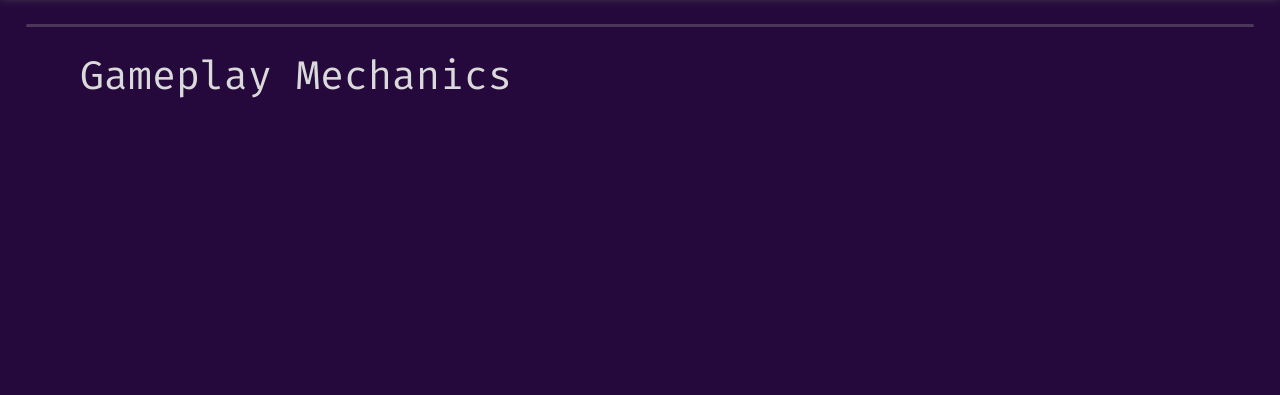
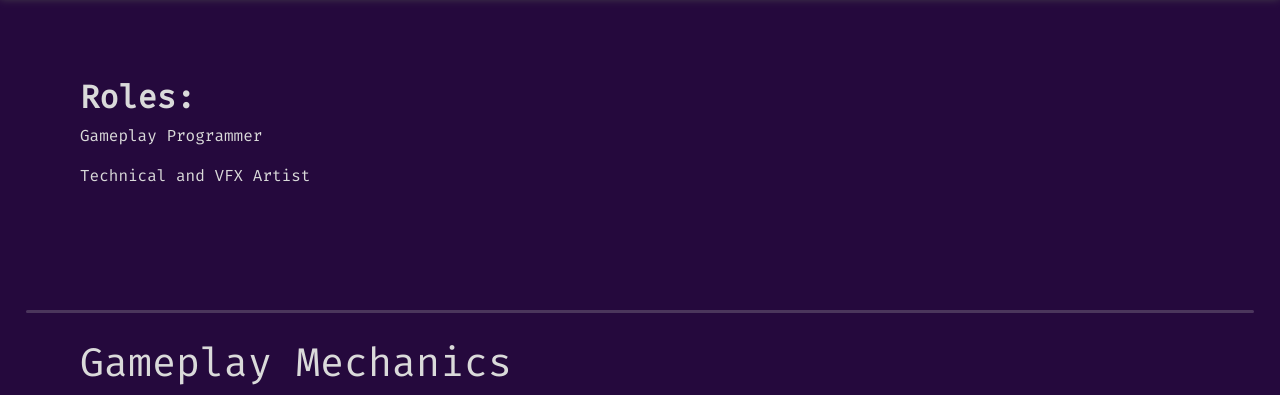
Before and after one commit to depheO/depheO.github.io, a plain HTML site: page projects/stargaze.html in a window 1280 px wide. Shown: the part 962-1357 px from the top of the page. Before the commit the page ends 1070 px from the top, so only its background shows below. Drawn offline with nearby package versions, Linux system fonts and the light colour scheme.

Commit message:
Project Overwiew Layout Top Section HTML Done

```diff
--- a/projects/stargaze.html
+++ b/projects/stargaze.html
@@ -33,8 +33,12 @@
             <p class="scaffold-layout-container-text"> Engine: </p>
             <p class="scaffold-layout-container-text"> Programming Languages: </p>
             <p class="scaffold-layout-container-text"> Other Software: </p>
-
         </div>
+    </div>
+    <div style="margin-left: 5rem; padding-bottom: 5rem; padding-top: 5rem;">
+        <h2 class="scaffold-layout-container-title"> Roles: </h2>
+        <p class="scaffold-layout-container-text"> Gameplay Programmer </p>
+        <p class="scaffold-layout-container-text"> Technical and VFX Artist </p>
     </div>
 </div>
 <hr class="rounded highlight">
```
